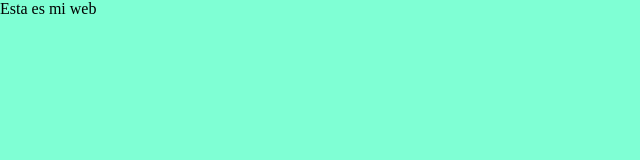
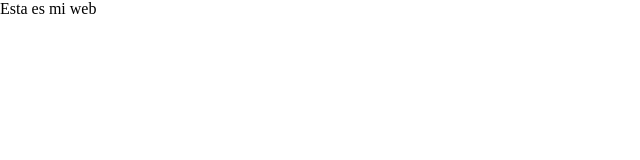
Before and after one commit to yuma-1993/yuma-1993.github.io, a plain HTML site: page index.html in a window 1280 px wide. Shown: the whole page, without its empty margins (0-640 px from the left). Drawn offline with Linux system fonts and the light colour scheme.

Commit message:
Cambio de color del body

```diff
--- a/css/estilos.css
+++ b/css/estilos.css
@@ -8,5 +8,8 @@ html, body, h1, h2, h3, h4, h5, h6, p, ol, ul, li, pre, code, address, form, fie
 
 /* fin reset css*/
 body {
-  background-color: aquamarine;
-}/*# sourceMappingURL=estilos.css.map */
+  background-color: white;
+}
+
+
+/*# sourceMappingURL=estilos.css.map */
```
